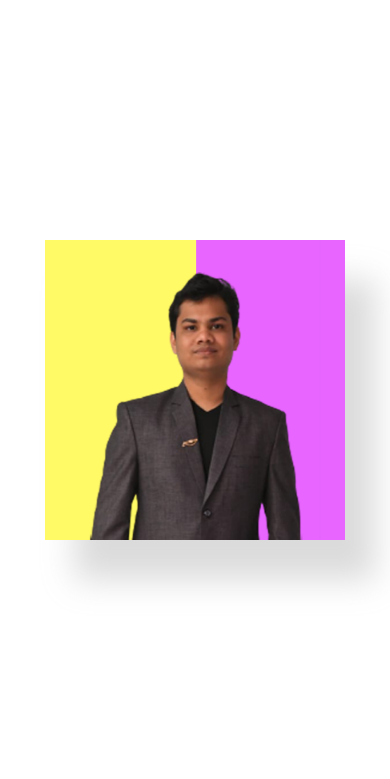
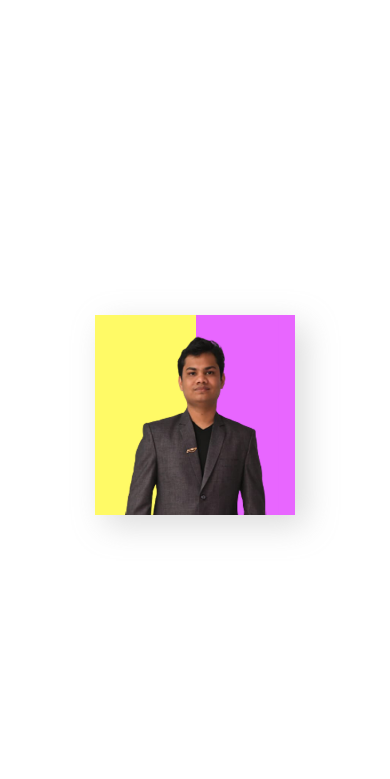
Before and after one commit to tushar123-hash/Projects, a PHP site: page / in a window 390 px wide. Shown: the part 220-999 px from the top of the page. Run offline with PHP 8.4, Linux system fonts and the light colour scheme.

Commit message:
css update

```diff
--- a/portfolio/style.css
+++ b/portfolio/style.css
@@ -93,6 +93,7 @@
 #txtslide{
     padding: 10px;
     width: 50%;
+    font-size: 1.5vw;
 }
 
 #txtslide ul{
@@ -264,6 +265,7 @@
 
     #txtslide{
         height: 150px;
+        width: 100%;
     }
 
     #resumeBox{
@@ -327,6 +329,12 @@
         width: 100%;
     }
 
+    #profileImg{
+        height: 200px;
+        width: 200px;
+        box-shadow: 10px 10px 30px rgba(204, 204, 204, 0.7);
+    }
+
     #resumeBox{
         display: block;
     }
```
